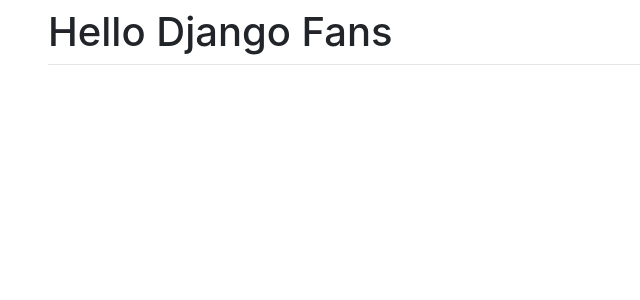
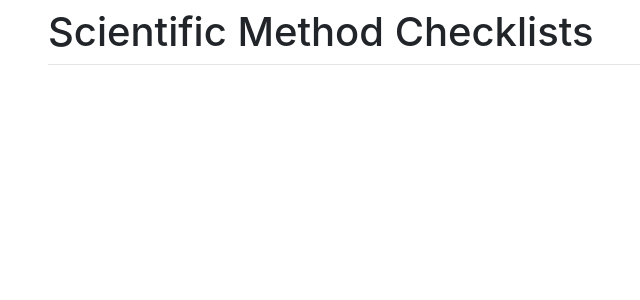
Before and after one commit to Image-X-Institute/scientific-method-app, a Django app: template sm_app/sm_project/user_app/templates/user_app/base.html in a window 1280 px wide. Shown: the top 300 px of the page, without its empty margins (37-677 px from the left). Run offline with Django 4.2, Linux system fonts and the light colour scheme; the template is opened without the code that fills it, so the values that code supplies are empty; some libraries are stand-ins or nearby versions.

Commit message:
Updated base.html

```diff
--- a/sm_app/sm_project/user_app/templates/user_app/base.html
+++ b/sm_app/sm_project/user_app/templates/user_app/base.html
@@ -6,14 +6,11 @@
   <link rel="stylesheet" href="https://stackpath.bootstrapcdn.com/bootstrap/4.1.3/css/bootstrap.min.css" integrity="sha384-MCw98/SFnGE8fJT3GXwEOngsV7Zt27NXFoaoApmYm81iuXoPkFOJwJ8ERdknLPMO" crossorigin="anonymous">
   <title>Scientific Method Checklists</title>
 </head>
-<header>
-
-</header>
 <body>
   <div class="container">
       <div class="row justify-content-center">
         <div class="col">
-          <h1 class="mt-2">Hello Django Fans</h1>
+          <h1 class="mt-2">Scientific Method Checklists</h1>
           <hr class="mt-0 mb-4">
           {% block content %}
           {% endblock %}
```
